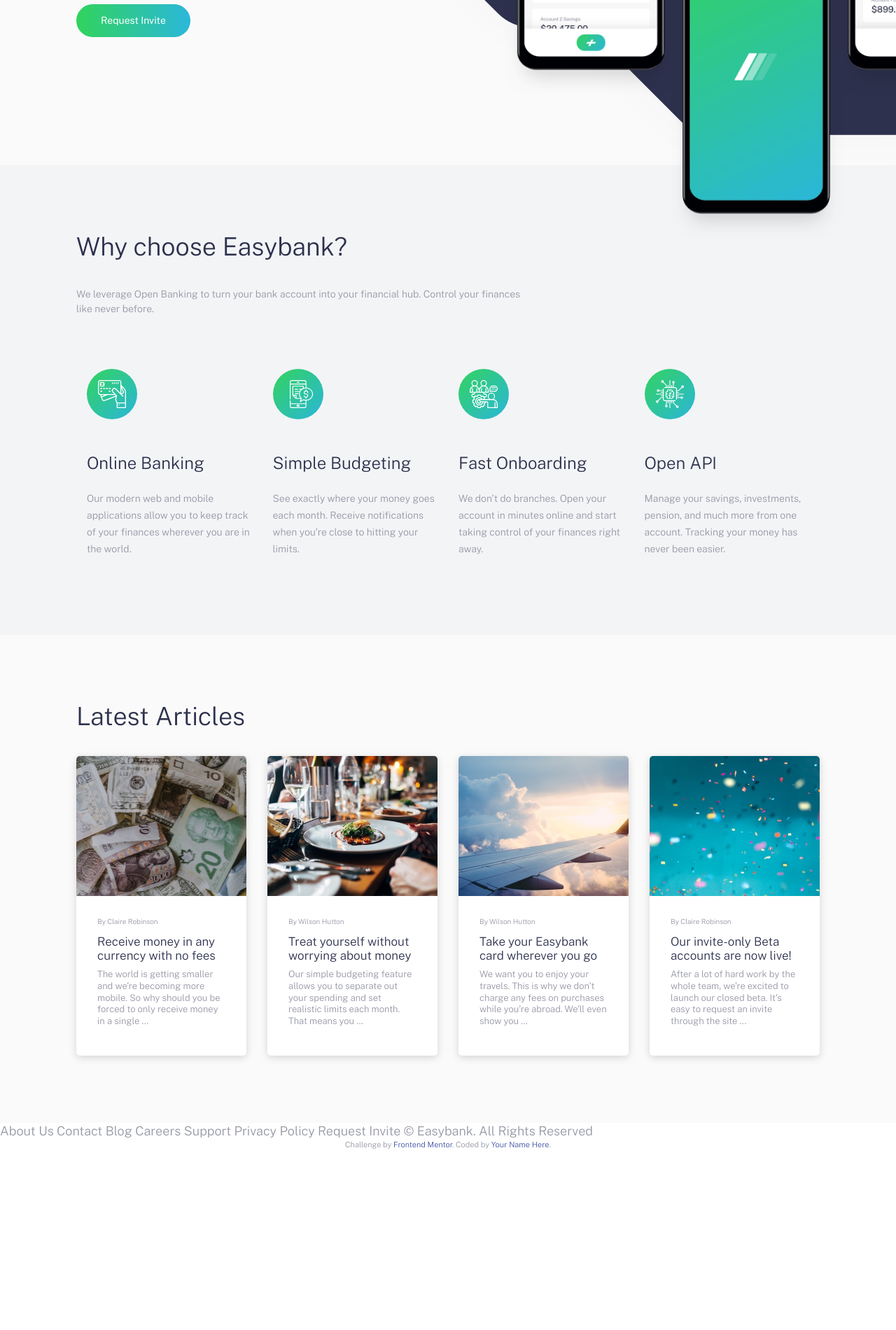
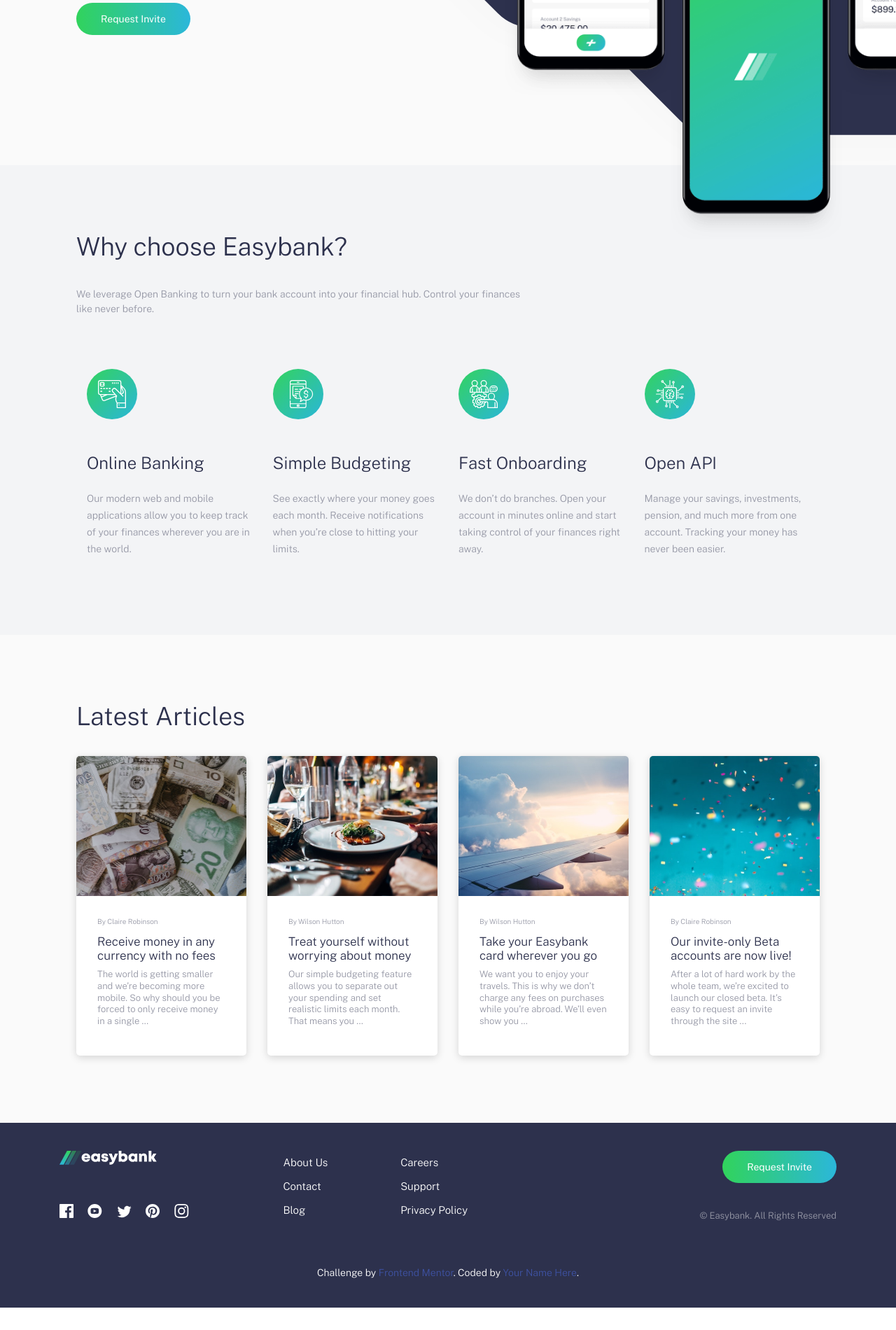
Before and after one commit to Micahtron/fem-landing-pages, a plain HTML site: page easybank-landing-page/index.html in a window 1280 px wide. Shown: the part 500-2400 px from the top of the page at 70% size. Drawn offline with nearby package versions, Linux system fonts and the light colour scheme.

Commit message:
Full working build (footer added)

```diff
--- /dev/null
+++ b/easybank-landing-page/assets/src/scss/_footer.scss
@@ -0,0 +1,122 @@
+.footer {
+  background-color: $darkBlue;
+  color: $white;
+  padding: 2.5rem;
+  text-align: center;
+
+  .container {
+    @include breakpoint-up(large){
+      display: grid;
+      grid-template-columns: 2fr 1fr 1fr 3fr;
+      grid-template-rows: 1fr auto;
+      grid-template-areas:
+        "logo links1 links2 cta"
+        "social links1 links2 copyright";
+      gap: 1rem;
+      justify-items: start;
+    }
+  }
+
+  a {
+    color: $white;
+  }
+
+  &__logo {
+    display: inline-block;
+
+    @include breakpoint-down(medium){
+      margin-bottom: 1.875rem;
+    }
+    @include breakpoint-up(large){
+      grid-area: logo;
+    }
+  }
+
+  &__social {
+    a {
+      display: inline-block;
+      height: 1.25rem;
+
+      svg path {
+        transition: fill 0.15s ease-in-out;
+      }
+
+      &:hover svg path {
+        fill: $limeGreen;
+      }
+    }
+
+    a:not(:last-child) {
+      margin-right: 1rem;
+    }
+
+    @include breakpoint-down(medium){
+      margin-bottom: 1.875rem;
+    }
+    @include breakpoint-up(large){
+      grid-area: social;
+      align-self: end;
+    }
+  }
+
+  &__links {
+    display: flex;
+    flex-direction: column;
+    align-items: center;
+    font-size: 0.9375rem;
+
+    @include breakpoint-up(large){
+      align-items: start;
+      justify-content: space-between;
+    }
+
+    &.col-1 {
+      @include breakpoint-up(large){
+        grid-area: links1;
+      }
+    }
+
+    &.col-2 {
+      @include breakpoint-down(medium){
+        margin-bottom: 1.875rem;
+      }
+      @include breakpoint-up(large){
+        grid-area: links2;
+      }
+    }
+
+    a {
+      line-height: 2.25;
+      transition: color 0.15s ease-in-out;
+
+      &:hover {
+        color: $limeGreen;
+      }
+    }
+  }
+
+  &__cta {
+    a.button {
+      @include breakpoint-down(medium){
+        margin-bottom: 1.875rem;
+      }
+    }
+
+    @include breakpoint-up(large){
+      grid-area: cta;
+      text-align: right;
+      justify-self: end;
+    }
+  }
+
+  &__copyright {
+    font-size: 0.8125rem;
+    color: $grayishBlue;
+
+    @include breakpoint-up(large){
+      grid-area: copyright;
+      align-self: end;
+      justify-self: end;
+    }
+  }
+}
--- a/easybank-landing-page/assets/src/scss/_globals.scss
+++ b/easybank-landing-page/assets/src/scss/_globals.scss
@@ -16,6 +16,7 @@
   font-weight: 300;
   color: $grayishBlue;
   min-height: 300vh;
+  overflow-x: hidden;
 
   @include breakpoint-up(large){
     font-size: $font-med
@@ -129,8 +130,9 @@
 
 // === BUTTON styles ============
 button, .button {
+  position: relative;
   display: inline-block;
-  background: linear-gradient(to right, $limeGreen, $brightCyan);
+  background-image: linear-gradient(to right, $limeGreen, $brightCyan);
   padding: 0.875rem 2.1875rem;
   border: 0;
   border-radius: 50px;
@@ -140,9 +142,26 @@
   font-size: $font-sm;
   color: $white;
   transition: opacity 0.3s ease-in-out;
+  overflow: hidden;
+
+  &::before {
+    content: "";
+    position: absolute;
+    top: 0;
+    right: 0;
+    bottom: 0;
+    left: 0;
+    background-color: rgba(255, 255, 255, 0.25);
+    opacity: 0;
+    transition: opacity 0.2s ease-in-out;
+  }
+
+  &:hover::before {
+    opacity: 1;
+  }
 
   &:hover {
-    opacity: 0.7;
+    // opacity: 0.7;
   }
 }
 
--- a/easybank-landing-page/assets/src/scss/style.scss
+++ b/easybank-landing-page/assets/src/scss/style.scss
@@ -8,3 +8,4 @@
 @import "hero";
 @import "feature";
 @import "article";
+@import "footer";
--- a/easybank-landing-page/index.html
+++ b/easybank-landing-page/index.html
@@ -18,8 +18,9 @@
   <!-- Feel free to remove these styles or customise in your own stylesheet 👍 -->
   <style>
     .attribution {
-      font-size: 11px;
+      font-size: 0.875rem;
       text-align: center;
+      margin-top: 4rem;
     }
 
     .attribution a {
@@ -176,22 +177,45 @@
   </section>
 
 
+  <footer class="footer">
+    <div class="container">
+      <a href="#" class="footer__logo">
+        <img src="assets/images/logo-dark.svg" alt="Easybank">
+      </a>
 
-  About Us
-  Contact
-  Blog
-  Careers
-  Support
-  Privacy Policy
+      <div class="footer__social">
+        <a href="#"><svg xmlns="http://www.w3.org/2000/svg" width="20" height="20"><path fill="#FFF" d="M18.896 0H1.104C.494 0 0 .494 0 1.104v17.793C0 19.506.494 20 1.104 20h9.58v-7.745H8.076V9.237h2.606V7.01c0-2.583 1.578-3.99 3.883-3.99 1.104 0 2.052.082 2.329.119v2.7h-1.598c-1.254 0-1.496.597-1.496 1.47v1.928h2.989l-.39 3.018h-2.6V20h5.098c.608 0 1.102-.494 1.102-1.104V1.104C20 .494 19.506 0 18.896 0z"/></svg></a>
+        <a href="#"><svg xmlns="http://www.w3.org/2000/svg" width="21" height="20"><path fill="#FFF" d="M10.333 0c-5.522 0-10 4.478-10 10 0 5.523 4.478 10 10 10 5.523 0 10-4.477 10-10 0-5.522-4.477-10-10-10zm3.701 14.077c-1.752.12-5.653.12-7.402 0C4.735 13.947 4.514 13.018 4.5 10c.014-3.024.237-3.947 2.132-4.077 1.749-.12 5.651-.12 7.402 0 1.898.13 2.118 1.059 2.133 4.077-.015 3.024-.238 3.947-2.133 4.077zM8.667 8.048l4.097 1.949-4.097 1.955V8.048z"/></svg></a>
+        <a href="#"><svg xmlns="http://www.w3.org/2000/svg" width="21" height="18"><path fill="#FFF" d="M20.667 2.797a8.192 8.192 0 01-2.357.646 4.11 4.11 0 001.804-2.27 8.22 8.22 0 01-2.606.996A4.096 4.096 0 0014.513.873c-2.649 0-4.595 2.472-3.997 5.038a11.648 11.648 0 01-8.457-4.287 4.109 4.109 0 001.27 5.478A4.086 4.086 0 011.47 6.59c-.045 1.901 1.317 3.68 3.29 4.075a4.113 4.113 0 01-1.853.07 4.106 4.106 0 003.834 2.85 8.25 8.25 0 01-6.075 1.7 11.616 11.616 0 006.29 1.843c7.618 0 11.922-6.434 11.662-12.205a8.354 8.354 0 002.048-2.124z"/></svg></a>
+        <a href="#"><svg xmlns="http://www.w3.org/2000/svg" width="20" height="20"><path fill="#FFF" d="M10 0C4.478 0 0 4.477 0 10c0 4.237 2.636 7.855 6.356 9.312-.088-.791-.167-2.005.035-2.868.182-.78 1.172-4.97 1.172-4.97s-.299-.6-.299-1.486c0-1.39.806-2.428 1.81-2.428.852 0 1.264.64 1.264 1.408 0 .858-.545 2.14-.828 3.33-.236.995.5 1.807 1.48 1.807 1.778 0 3.144-1.874 3.144-4.58 0-2.393-1.72-4.068-4.177-4.068-2.845 0-4.515 2.135-4.515 4.34 0 .859.331 1.781.745 2.281a.3.3 0 01.069.288l-.278 1.133c-.044.183-.145.223-.335.134-1.249-.581-2.03-2.407-2.03-3.874 0-3.154 2.292-6.052 6.608-6.052 3.469 0 6.165 2.473 6.165 5.776 0 3.447-2.173 6.22-5.19 6.22-1.013 0-1.965-.525-2.291-1.148l-.623 2.378c-.226.869-.835 1.958-1.244 2.621.937.29 1.931.446 2.962.446 5.522 0 10-4.477 10-10S15.522 0 10 0z"/></svg></a>
+        <a href="#"><svg xmlns="http://www.w3.org/2000/svg" width="21" height="20"><path fill="#FFF" d="M10.333 1.802c2.67 0 2.987.01 4.042.059 2.71.123 3.976 1.409 4.1 4.099.048 1.054.057 1.37.057 4.04 0 2.672-.01 2.988-.058 4.042-.124 2.687-1.386 3.975-4.099 4.099-1.055.048-1.37.058-4.042.058-2.67 0-2.986-.01-4.04-.058-2.717-.124-3.976-1.416-4.1-4.1-.048-1.054-.058-1.37-.058-4.041 0-2.67.01-2.986.058-4.04.124-2.69 1.387-3.977 4.1-4.1 1.054-.048 1.37-.058 4.04-.058zm0-1.802C7.618 0 7.278.012 6.211.06 2.579.227.56 2.242.394 5.877.345 6.944.334 7.284.334 10s.011 3.057.06 4.123c.166 3.632 2.181 5.65 5.816 5.817 1.068.048 1.408.06 4.123.06 2.716 0 3.057-.012 4.124-.06 3.628-.167 5.651-2.182 5.816-5.817.049-1.066.06-1.407.06-4.123s-.011-3.056-.06-4.122C20.11 2.249 18.093.228 14.458.06 13.39.01 13.049 0 10.333 0zm0 4.865a5.135 5.135 0 100 10.27 5.135 5.135 0 000-10.27zm0 8.468a3.333 3.333 0 110-6.666 3.333 3.333 0 010 6.666zm5.339-9.87a1.2 1.2 0 10-.001 2.4 1.2 1.2 0 000-2.4z"/></svg></a>
+      </div>
 
-  Request Invite
+      <div class="footer__links col-1">
+        <a href="#">About Us</a>
+        <a href="#">Contact</a>
+        <a href="#">Blog</a>
+      </div>
+      <div class="footer__links col-2">
+        <a href="#">Careers</a>
+        <a href="#">Support</a>
+        <a href="#">Privacy Policy</a>
+      </div>
 
-  © Easybank. All Rights Reserved
+      <div class="footer__cta">
+        <a href="#" class="button">Request Invite</a>
+      </div>
 
-  <div class="attribution">
-    Challenge by <a href="https://www.frontendmentor.io?ref=challenge" target="_blank">Frontend Mentor</a>.
-    Coded by <a href="#">Your Name Here</a>.
-  </div>
+      <div class="footer__copyright">
+        &copy; Easybank. All Rights Reserved
+      </div>
+    </div>
+
+    <div class="attribution">
+      Challenge by <a href="https://www.frontendmentor.io?ref=challenge" target="_blank">Frontend Mentor</a>.
+      Coded by <a href="#">Your Name Here</a>.
+    </div>
+  </footer>
 
   <script src="assets/dist/bundle.js"></script>
 </body>
```
Also changed, not shown: easybank-landing-page/assets/dist/style.css, easybank-landing-page/assets/images/logo-dark.svg (added).
